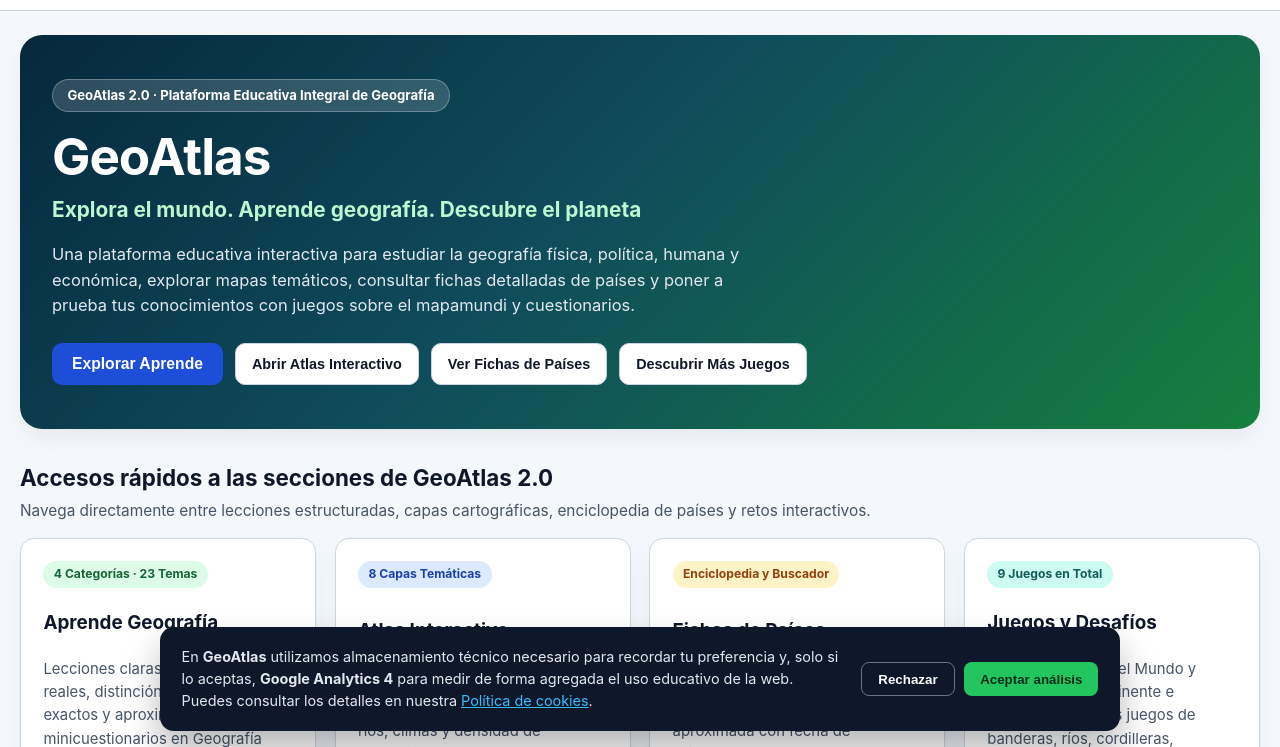
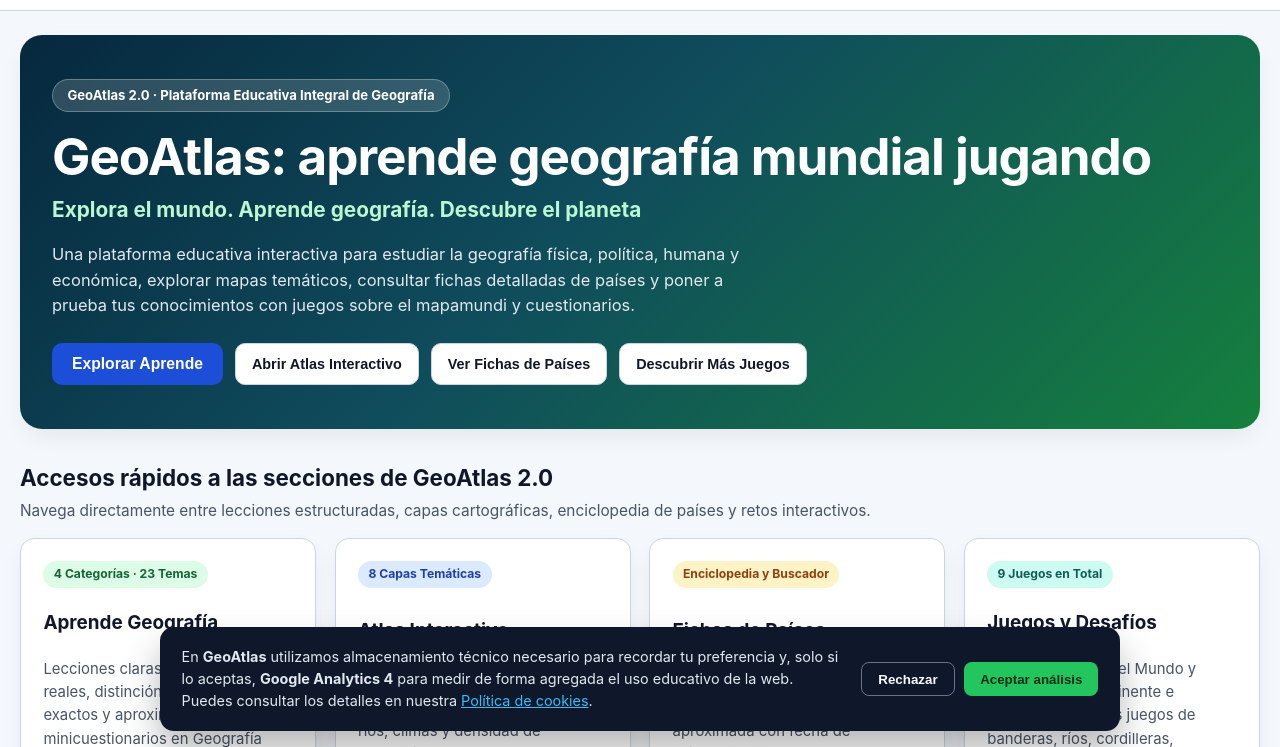
Before and after one commit to aitordiazfernandez17-art/aitordiazfernandez17-art.github.io, a plain HTML site: page index.html in a window 1280 px wide. Shown: the part 53-800 px from the top of the page. Drawn offline with nearby package versions, Linux system fonts and the light colour scheme; no server answers.

Commit message:
Update index.html

```diff
--- a/index.html
+++ b/index.html
@@ -4,8 +4,8 @@
   <meta charset="UTF-8">
   <meta name="viewport" content="width=device-width, initial-scale=1.0">
   <meta name="google-site-verification" content="">
-  <meta name="description" content="GeoAtlas 2.0: Explora el mundo. Aprende geografía. Descubre el planeta. Plataforma educativa interactiva con mapas, fichas de países, lecciones y juegos de geografía.">
-  <title>GeoAtlas 2.0 — Explora el mundo. Aprende geografía. Descubre el planeta.</title>
+  <meta name="description" content="Aprende geografía mundial jugando en GeoAtlas. Descubre países, capitales y mapas interactivos con juegos educativos, retos y actividades para explorar el mundo.">
+  <title>GeoAtlas - Juegos de Geografía Mundial, Países y Capitales</title>
 
   <!-- Google Consent Mode v2 (Denegado por defecto hasta aceptación explícita) + GA4 -->
   <script>
@@ -671,7 +671,7 @@
     <section id="view-home" class="view active">
       <div class="hero">
         <span class="hero-badge">GeoAtlas 2.0 · Plataforma Educativa Integral de Geografía</span>
-        <h1>GeoAtlas</h1>
+        <h1>GeoAtlas: aprende geografía mundial jugando</h1>
         <div class="hero-tagline">Explora el mundo. Aprende geografía. Descubre el planeta</div>
         <p>
           Una plataforma educativa interactiva para estudiar la geografía física, política, humana y económica, explorar mapas temáticos, consultar fichas detalladas de países y poner a prueba tus conocimientos con juegos sobre el mapamundi y cuestionarios.
```
